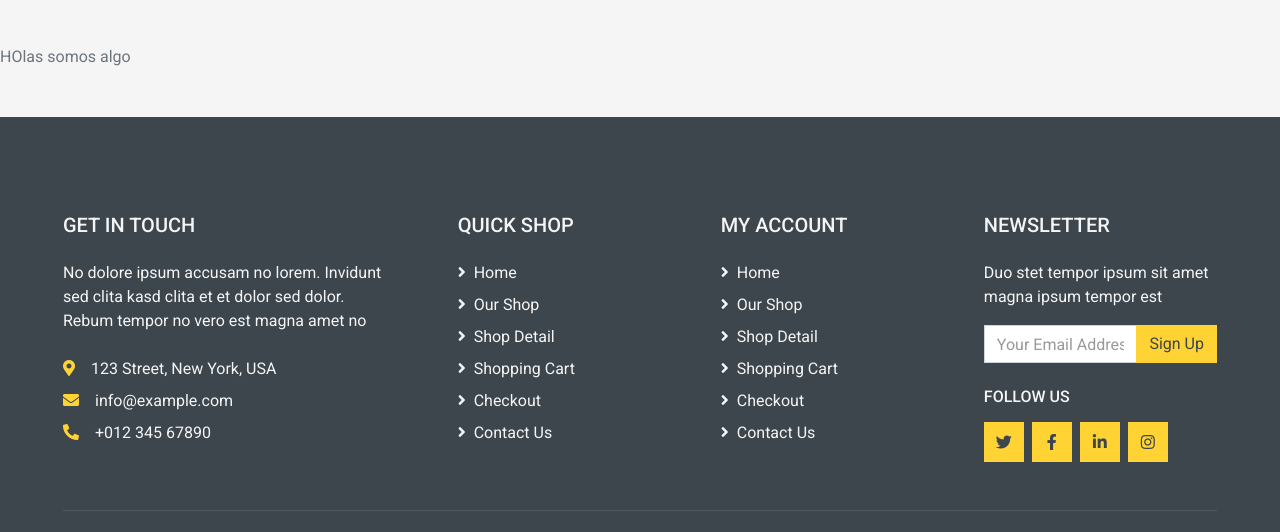
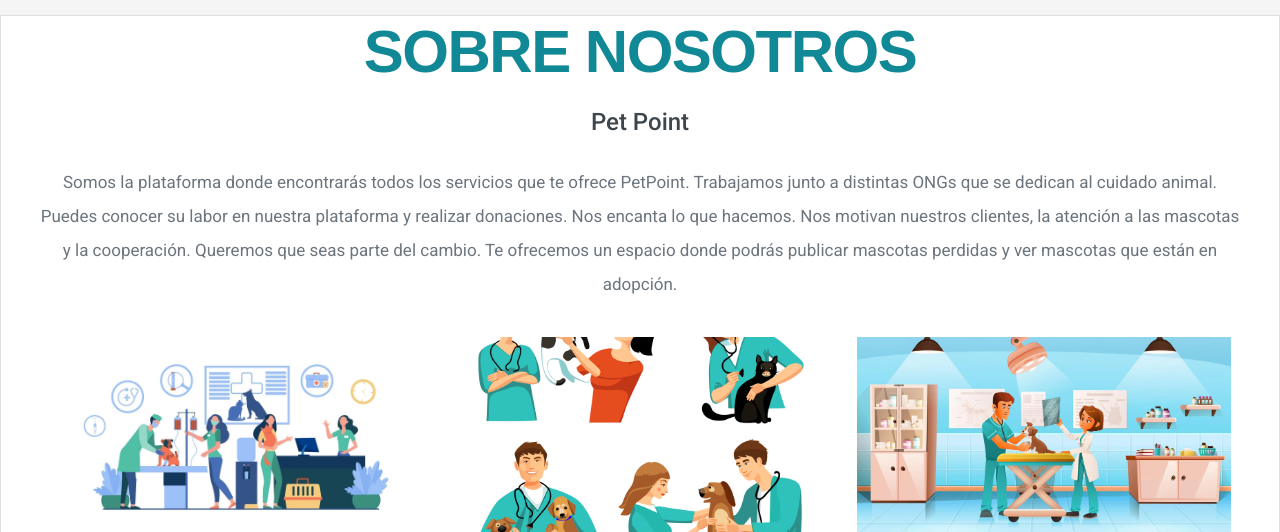
Before and after one commit to Ruyjoy/Proyecto, a PHP site: page /Index.php in a window 1280 px wide. Shown: the part 761-1293 px from the top of the page. Run offline with PHP 8.4, Linux system fonts and the light colour scheme; some libraries are stand-ins or nearby versions.

Commit message:
cambios de index

```diff
--- a/View/BarrasYLibrerias/Footer.php
+++ b/View/BarrasYLibrerias/Footer.php
@@ -1,50 +1,18 @@
-
 <!-- Footer Start -->
 <div class="container-fluid bg-dark text-secondary mt-5 pt-5">
     <div class="row px-xl-5 pt-5">
         <div class="col-lg-4 col-md-12 mb-5 pr-3 pr-xl-5">
-              <h5 class="text-secondary text-uppercase mb-4">Get In Touch</h5>
-              <p class="mb-4">No dolore ipsum accusam no lorem. Invidunt sed clita kasd clita et et dolor sed dolor. Rebum tempor no vero est magna amet no</p>
-              <p class="mb-2"><i class="fa fa-map-marker-alt text-primary mr-3"></i>123 Street, New York, USA</p>
+            <h5 class="text-secondary text-uppercase mb-4">Acercate</h5>
+            <p class="mb-4">Puedes encontrarnos en</p>
+            <p class="mb-2"><i class="fa fa-map-marker-alt text-primary mr-3"></i>123 Calle, Ciudad, País</p>
             <p class="mb-2"><i class="fa fa-envelope text-primary mr-3"></i>info@example.com</p>
-              <p class="mb-0"><i class="fa fa-phone-alt text-primary mr-3"></i>+012 345 67890</p>
+            <p class="mb-0"><i class="fa fa-phone-alt text-primary mr-3"></i>+598 010 10101</p>
         </div>
         <div class="col-lg-8 col-md-12">
             <div class="row">
                 <div class="col-md-4 mb-5">
-                      <h5 class="text-secondary text-uppercase mb-4">Quick Shop</h5>
-                      <div class="d-flex flex-column justify-content-start">
-                          <a class="text-secondary mb-2" href="#"><i class="fa fa-angle-right mr-2"></i>Home</a>
-                          <a class="text-secondary mb-2" href="#"><i class="fa fa-angle-right mr-2"></i>Our Shop</a>
-                          <a class="text-secondary mb-2" href="#"><i class="fa fa-angle-right mr-2"></i>Shop Detail</a>
-                          <a class="text-secondary mb-2" href="#"><i class="fa fa-angle-right mr-2"></i>Shopping Cart</a>
-                          <a class="text-secondary mb-2" href="#"><i class="fa fa-angle-right mr-2"></i>Checkout</a>
-                          <a class="text-secondary" href="#"><i class="fa fa-angle-right mr-2"></i>Contact Us</a>
-                      </div>
-                  </div>
-                  <div class="col-md-4 mb-5">
-                      <h5 class="text-secondary text-uppercase mb-4">My Account</h5>
-                      <div class="d-flex flex-column justify-content-start">
-                          <a class="text-secondary mb-2" href="#"><i class="fa fa-angle-right mr-2"></i>Home</a>
-                          <a class="text-secondary mb-2" href="#"><i class="fa fa-angle-right mr-2"></i>Our Shop</a>
-                          <a class="text-secondary mb-2" href="#"><i class="fa fa-angle-right mr-2"></i>Shop Detail</a>
-                          <a class="text-secondary mb-2" href="#"><i class="fa fa-angle-right mr-2"></i>Shopping Cart</a>
-                          <a class="text-secondary mb-2" href="#"><i class="fa fa-angle-right mr-2"></i>Checkout</a>
-                          <a class="text-secondary" href="#"><i class="fa fa-angle-right mr-2"></i>Contact Us</a>
-                      </div>
-                  </div>
-                  <div class="col-md-4 mb-5">
-                      <h5 class="text-secondary text-uppercase mb-4">Newsletter</h5>
-                      <p>Duo stet tempor ipsum sit amet magna ipsum tempor est</p>
-                      <form action="">
-                          <div class="input-group">
-                              <input type="text" class="form-control" placeholder="Your Email Address">
-                              <div class="input-group-append">
-                                  <button class="btn btn-primary">Sign Up</button>
-                              </div>
-                          </div>
-                      </form>
-                      <h6 class="text-secondary text-uppercase mt-4 mb-3">Follow Us</h6>
+                    <h5 class="text-secondary text-uppercase mb-4">COMUNICATE</h5>
+                    <h6 class="text-secondary text-uppercase mt-4 mb-3">Síguenos en nuestras redes</h6>
                     <div class="d-flex">
                         <a class="btn btn-primary btn-square mr-2" href="#"><i class="fab fa-twitter"></i></a>
                         <a class="btn btn-primary btn-square mr-2" href="#"><i class="fab fa-facebook-f"></i></a>
@@ -52,15 +20,26 @@
                         <a class="btn btn-primary btn-square" href="#"><i class="fab fa-instagram"></i></a>
                     </div>
                 </div>
+
+                <div class="col-md-8 mb-5 ml-auto">
+                    <h5 class="text-secondary text-uppercase mb-4">¿Te interesa colaborar?</h5>
+                    <p>Sólo debes dar click en el botón DONAR y podrás elegir una ONG con la que colaborar.</p>
+
+                    <div class="input-group">
+                        <div>
+                            <a href="../View/donaciones.php"><button class="btn btn-primary">Donaciones</button></a>
+                        </div>
+                    </div>
+                </div>
+
             </div>
         </div>
     </div>
     <div class="row border-top mx-xl-5 py-4" style="border-color: rgba(256, 256, 256, .1) !important;">
         <div class="col-md-6 px-xl-0">
             <p class="mb-md-0 text-center text-md-left text-secondary">
-                  &copy; <a class="text-primary" href="#">Domain</a>. All Rights Reserved. Designed
-                  by
-                  <a class="text-primary" href="https://htmlcodex.com">HTML Codex</a>
+                &copy; <a class="text-primary" href="#">Uy</a>. Todos los derechos reservados. Diseñado por
+                <a class="text-primary" href="#">Paw Control</a>
             </p>
         </div>
         <div class="col-md-6 px-xl-0 text-center text-md-right">
@@ -69,36 +48,3 @@
     </div>
 </div>
 <!-- Footer End -->
-
-  <div class="container">
-	      <div class="col-md-3 text-center">
-	         <!-- Footer logo -->
-	         <img src="https://huellitasperdidas.org/wp-content/themes/Idwasoft/img/logof.png" alt="" class="center-block img-responsive">
-	      </div>
-	      <!-- /.col-md-4 -->
-	      <div class="col-md-3 text-center res-margin">
-	         <ul class="list-unstyled">
-	            <li><i class="fa fa-phone colorh"></i>(045) 2222 07 3129</li>
-	            <li><i class="fa fa-envelope colorh"></i><a href="mailto:hola@huellitasperdidas.org">hola@huellitasperdidas.org</a></li>
-	            <li><i class="fa fa-map-marker colorh"></i>Puebla, Puebla México</li>
-	         </ul>
-	      </div>
-	      <!-- /.col-md-4 -->
-	      <div class="col-md-3 text-center res-margin">
-	         <h5 class="colorh">Síguenos en Redes Sociales</h5>
-	         <!--Social icons -->
-	         <div class="social-media smaller">
-	            <a href="https://www.facebook.com/HuellitasPerdidasORG/" target="_blank"><i class="fa fa-facebook" style="color: #fff;"></i></a>
-	            <a href="https://www.instagram.com/huellitasperdidasorg/" target="_blank"><i class="fa fa-instagram" style="color: #fff;"></i></a>
-	            <a href="https://twitter.com/HuelliPerdiORG" target="_blank"><i class="fa fa-twitter" style="color: #fff;"></i></a>
-	            <a href="http://huellitasperdidas.business.site/" target="_blank"><i class="fa fa-google-plus" style="color: #fff;"></i></a>
-	         </div>
-	      </div>
-	      <!-- /.col-md-4 -->
-	      <div class="col-md-3 text-center res-margin">
-	         <!--Social icons -->
-	         <div class="social-media smaller">
-	            <a href="https://www.paypal.com/cgi-bin/webscr?cmd=_s-xclick&amp;hosted_button_id=B7A93D7BMBQJC" class="btn">Donaciones</a>
-	         </div>
-	      </div>
-	   </div>
--- a/View/Index.php
+++ b/View/Index.php
@@ -33,8 +33,8 @@
     <main>
         <!-- Carousel Start -->
         <div class="container-fluid mb-3">
-            <div class="row px-xl-5">
-                <div class="col-lg-8">
+            <div class="row px-xl-1">
+                <div class="col-lg-12">
                     <div id="header-carousel" class="carousel slide carousel-fade mb-30 mb-lg-0" data-ride="carousel">
                         <ol class="carousel-indicators">
                             <li data-target="#header-carousel" data-slide-to="0" class="active"></li>
@@ -43,53 +43,35 @@
                         </ol>
                         <div class="carousel-inner">
                             <div class="carousel-item position-relative active" style="height: 430px;">
-                                <img class="position-absolute w-100 h-100" src="img/carousel-1.jpg" style="object-fit: cover;">
+                                <img class="position-absolute w-100 h-100" src="https://huellitasperdidas.org/wp-content/themes/Idwasoft/img/slide0.jpg" style="object-fit: cover;">
                                 <div class="carousel-caption d-flex flex-column align-items-center justify-content-center">
                                     <div class="p-3" style="max-width: 700px;">
-                                        <h1 class="display-4 text-white mb-3 animate__animated animate__fadeInDown"></h1>
-                                        <p class="mx-md-5 px-5 animate__animated animate__bounceIn"></p>
-                                        <a class="btn btn-outline-light py-2 px-4 mt-3 animate__animated animate__fadeInUp" href="#"></a>
+                                        <h1 class="display-4 text-white mb-3 animate__animated animate__fadeInDown">Pet Point</h1>
+                                        <div class="hidden-mobile">
+                                            <p class="lead">Estas son las mascotas que han sido rescatadas. Búscala en nuestro listado.</p>
+                                        </div>
                                     </div>
                                 </div>
                             </div>
                             <div class="carousel-item position-relative" style="height: 430px;">
-                                <img class="position-absolute w-100 h-100" src="img/carousel-2.jpg" style="object-fit: cover;">
+                                <img class="position-absolute w-100 h-100" src="https://huellitasperdidas.org/wp-content/themes/Idwasoft/img/slide2.jpg" style="object-fit: cover;">
                                 <div class="carousel-caption d-flex flex-column align-items-center justify-content-center">
                                     <div class="p-3" style="max-width: 700px;">
-                                        <h1 class="display-4 text-white mb-3 animate__animated animate__fadeInDown">Women Fashion</h1>
-                                        <p class="mx-md-5 px-5 animate__animated animate__bounceIn">Lorem rebum magna amet lorem magna erat diam stet. Sadips duo stet amet amet ndiam elitr ipsum diam</p>
-                                        <a class="btn btn-outline-light py-2 px-4 mt-3 animate__animated animate__fadeInUp" href="#">Shop Now</a>
+                                        <h1 class="slide__text-heading">¿Perdiste a tu mascota?</h1>
+                                        <div class="hidden-mobile">
+                                            <p class="lead">Estas son las mascotas que han sido rescatadas. Búscala en nuestro listado.</p>
+                                        </div>
                                     </div>
                                 </div>
                             </div>
                             <div class="carousel-item position-relative" style="height: 430px;">
-                                <img class="position-absolute w-100 h-100" src="img/carousel-3.jpg" style="object-fit: cover;">
+                                <img class="position-absolute w-100 h-100" src="https://huellitasperdidas.org/wp-content/themes/Idwasoft/img/slide1.jpg" style="object-fit: cover;">
                                 <div class="carousel-caption d-flex flex-column align-items-center justify-content-center">
                                     <div class="p-3" style="max-width: 700px;">
-                                        <h1 class="display-4 text-white mb-3 animate__animated animate__fadeInDown">Kids Fashion</h1>
-                                        <p class="mx-md-5 px-5 animate__animated animate__bounceIn">Lorem rebum magna amet lorem magna erat diam stet. Sadips duo stet amet amet ndiam elitr ipsum diam</p>
-                                        <a class="btn btn-outline-light py-2 px-4 mt-3 animate__animated animate__fadeInUp" href="#">Shop Now</a>
+
                                     </div>
                                 </div>
                             </div>
-                        </div>
-                    </div>
-                </div>
-                <div class="col-lg-4">
-                    <div class="product-offer mb-30" style="height: 200px;">
-                        <img class="img-fluid" src="img/offer-1.jpg" alt="">
-                        <div class="offer-text">
-                            <h6 class="text-white text-uppercase">Save 20%</h6>
-                            <h3 class="text-white mb-3">Special Offer</h3>
-                            <a href="" class="btn btn-primary">Shop Now</a>
-                        </div>
-                    </div>
-                    <div class="product-offer mb-30" style="height: 200px;">
-                        <img class="img-fluid" src="img/offer-2.jpg" alt="">
-                        <div class="offer-text">
-                            <h6 class="text-white text-uppercase">Save 20%</h6>
-                            <h3 class="text-white mb-3">Special Offer</h3>
-                            <a href="" class="btn btn-primary">Shop Now</a>
                         </div>
                     </div>
                 </div>
@@ -98,9 +80,54 @@
         <!-- Carousel End -->
     </main>
 
-   <main>
-    HOlas somos algo
-   </main>
+    <main>
+        <!-- Quiénes somos -->
+        <div class="card">
+            <blockquote class="blockquote mb-0 text-center">
+                <h2 style="font-size: 60px; font-family: 'Baloo Thambi', sans-serif; margin-bottom: 20px; margin-top: 0px; color: #108896; letter-spacing: -.025em; text-transform: uppercase;">Sobre nosotros</h2>
+                <h4>Pet Point</h4>
+            </blockquote>
+            <div class="card-body">
+                <div class="col-md-12 col-md-offset-1 text-center">
+                    <p title="Título fuente" style="font-size: 17px; line-height: 34px;">Somos la plataforma donde encontrarás todos los
+                        servicios que te ofrece PetPoint. Trabajamos junto a distintas ONGs
+                        que se dedican al cuidado animal. Puedes conocer su labor en nuestra
+                        plataforma y realizar donaciones. Nos encanta lo que hacemos. Nos
+                        motivan nuestros clientes, la atención a las mascotas y la
+                        cooperación. Queremos que seas parte del cambio. Te ofrecemos un espacio donde
+                        podrás publicar mascotas perdidas y ver mascotas que están en adopción.</p>
+                </div>
+            </div>
+
+
+            <div class="row px-xl-5">
+                <div class="col-lg-4">
+                    <div class="product-offer mb-30" style="height: 200px;">
+                        <img class="img-fluid" src="../img/imgcar-1.png" alt="">
+                    </div>
+                </div>
+                <div class="col-lg-4">
+                    <div class="product-offer mb-30" style="height: 200px;">
+                        <img class="img-fluid" src="../img/imgcar-2.png" alt="">
+                    </div>
+                </div>
+                <div class="col-lg-4">
+                    <div class="product-offer mb-30" style="height: 200px;">
+                        <img class="img-fluid" src="../img/imgcar-3.png" alt="">
+                        </div>
+                    </div>
+                </div>
+            </div>
+
+
+
+
+
+
+
+
+        </div>
+    </main>
 
     <!-- Footer Start -->
     <?php
```
Lines whose indentation alone changed are shown as unchanged.
